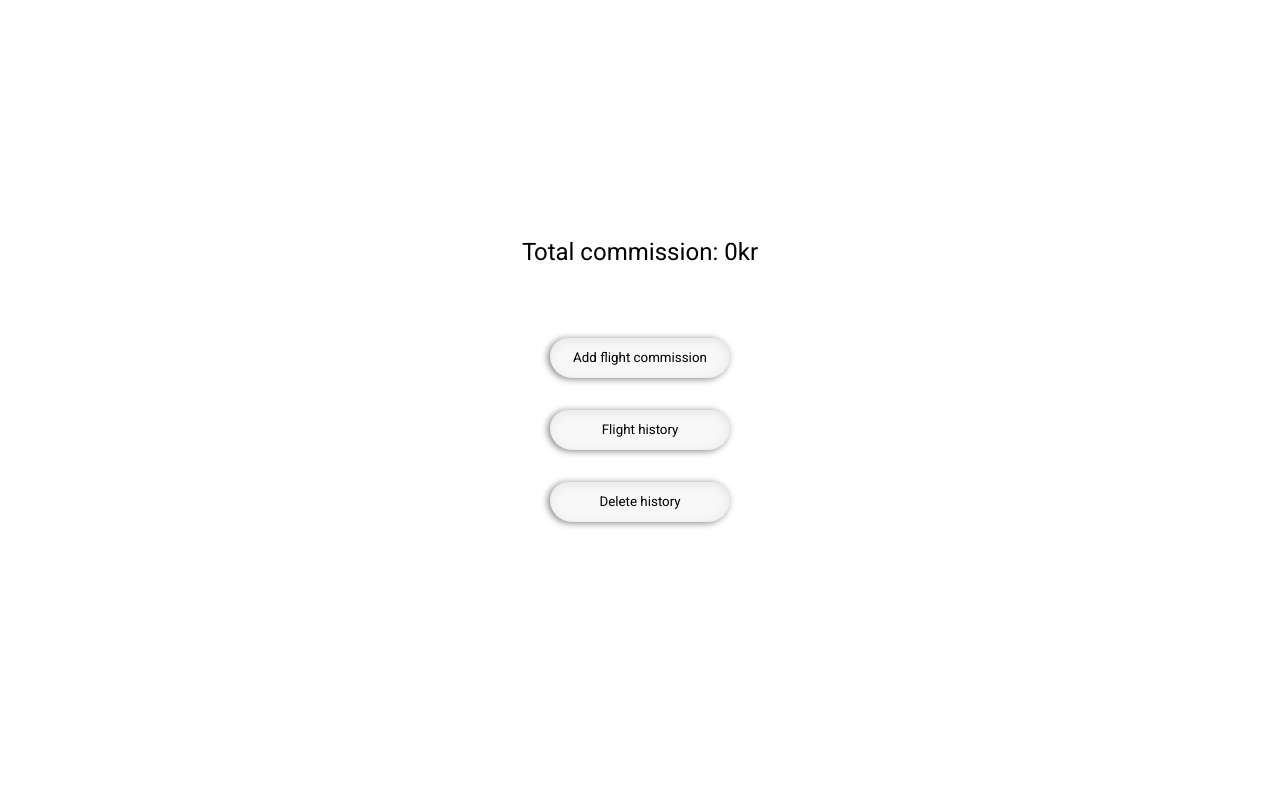
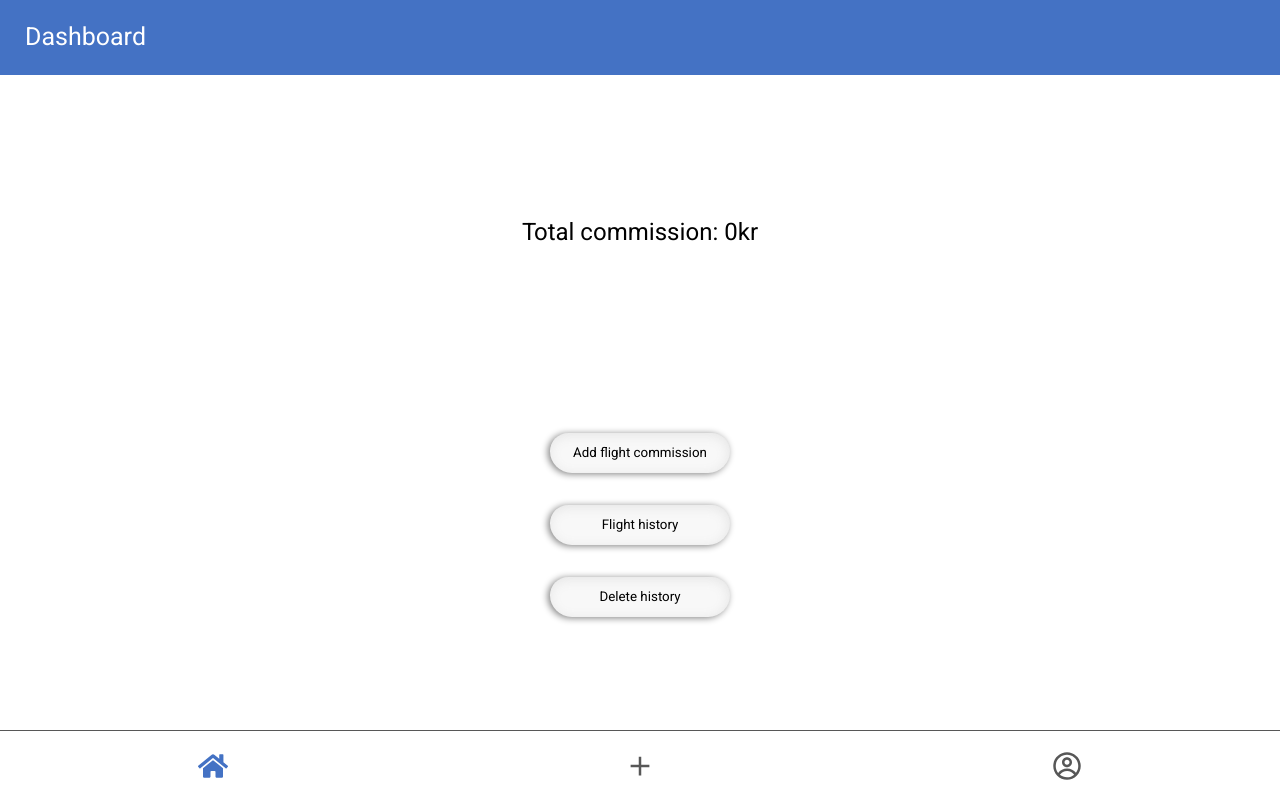
Before and after one commit to albinglindell/commission-calculator, a React (Create React App) app: page / in a window 1280 px wide. Built offline with nearby package versions, Linux system fonts and the light colour scheme.

Commit message:
total facelift

```diff
--- a/package.json
+++ b/package.json
@@ -6,6 +6,7 @@
     "@testing-library/jest-dom": "^5.16.5",
     "@testing-library/react": "^13.4.0",
     "@testing-library/user-event": "^13.5.0",
+    "firebase": "^10.7.1",
     "react": "^18.2.0",
     "react-dom": "^18.2.0",
     "react-icons": "^4.12.0",
--- a/src/App.css
+++ b/src/App.css
@@ -18,7 +18,7 @@ body{
   flex-direction: column;
   width: 100%;
   height: 100%;
-  justify-content: center;
+  justify-content: space-between;
   align-items: center;
 }
 .Link{
@@ -64,7 +64,8 @@ body{
   flex-direction: column;
   gap: 8px;
   width: 90%;
-  height: 75svh;
+  margin-top: 25px;
+  height: 65svh;
   overflow: scroll;
   list-style: none;
   color: rgb(67, 67, 67);
@@ -77,6 +78,7 @@ margin: 20px 0 0 20px;
 .flightListHeading, .flightInfo{
   border-bottom: .5px solid black;
   width: 80%;
+  margin-top: 25px;
   text-align: center;
   margin-bottom: 25px;
   padding: 0 15px 15px 15px;
@@ -98,13 +100,12 @@ h1{
 }
 .totalProvisionHeading{
   align-self: flex-end;
-  margin: 10px 10% 0 0;
   position: absolute;
-  bottom: 40px;
+  bottom: 90px;
+  right: 30px;
 }
 .flightHistory{
   position: relative;
-  margin-top: 25px;
   width: 100%;
   height: 100svh;
   display: flex;
@@ -204,7 +205,7 @@ button{
   height: 100svh;
   display: flex;
   flex-direction: column;
-  justify-content: space-evenly;
+  justify-content: space-between;
 }
 .statisticCard{
   display: flex;
@@ -311,3 +312,38 @@ border-bottom: 1.5px solid rgb(16, 79, 131);
 .history-li{
   background-color: #FFFFFF;
 }
+nav{
+  display: flex;
+  position: absolute;
+  align-items: center;
+  bottom: 0;
+  left: 0;
+  height: 70px;
+  width: 100vw;
+  border-top: .5px solid rgb(87,87,87);
+}
+nav ol{
+  display: flex;
+  width: 100%;
+  justify-content: space-around;
+  list-style: none;
+}
+.navIcon > .Link > svg {
+  font-size: 30px;
+  color: rgb(87, 87, 87);
+}
+.active > .Link > svg {
+  color: #4472C4 !important;
+}
+
+.header{
+  width: 100vw;
+  background-color: #4472C4;
+  height: 75px;
+  display: flex;
+  align-items: center;
+  color: white;
+}
+.header h1{
+  margin-left: 25px;
+}
--- a/src/components/Add.jsx
+++ b/src/components/Add.jsx
@@ -1,5 +1,7 @@
 import React, { useRef, useState } from 'react'
 import { useNavigate } from 'react-router-dom'
+import Nav from './Nav'
+import Header from './Header'
 
 function Add() {
     let [flightNr, setFlightNr] = useState("")
@@ -89,6 +91,7 @@ function Add() {
 
   return (
     <div className='inputForm'>
+        <Header heading={"Add commission"}/>
     <div className="statisticCard">
         <input  ref={FlightNr} onChange={()=>handleInputChangeEarnings(FlightNr)} type="text" className="flightNr" placeholder='FlightNr' value={flightNr}/>
         <input  ref={Earning} onChange={()=>handleInputChangeEarnings(Earning)} type='number' inputMode='numeric' pattern="[0-9]*" className="totalEarnings" placeholder='Total sales' value={totalSales}/>
@@ -98,6 +101,8 @@ function Add() {
      <div className="FormbuttonContainer">
     <div onClick={()=> provisionCalculator()} className="Formbutton">enter</div>
     </div>
+    <Nav page={"add"}/>
+
     </div>
   )
 }
--- a/src/components/FlightHistory.jsx
+++ b/src/components/FlightHistory.jsx
@@ -1,5 +1,7 @@
 import React, { useEffect, useState } from "react";
 import FlightList from "./FlightList";
+import Nav from "./Nav";
+import Header from "./Header";
 
 // import Backbutton from "./Backbutton";
 
@@ -14,7 +16,8 @@ function FlightHistory() {
   return (
     <div className="flightHistory">
       {/* <Backbutton /> */}
-      <h1 className="flightListHeading">Commission</h1>
+      <Header heading={"Commission"}/>
+      {/* <h1 className="flightListHeading">Commission</h1> */}
       {!totalProvision && <h2>Currently no flights added..</h2>}
       <ol className="orientedList">
         {currentFlights && currentFlights.map((preFlight) => {
@@ -29,6 +32,7 @@ function FlightHistory() {
       {totalProvision ? <h2 className="totalProvisionHeading">
         Total {totalProvision}kr
       </h2> : ""}
+      <Nav page={"history"}/>
     </div>
   );
 }
--- /dev/null
+++ b/src/components/Header.jsx
@@ -0,0 +1,11 @@
+import React from 'react'
+
+function Header({heading}) {
+  return (
+    <header className='header'>
+        <h1>{heading}</h1>
+    </header>
+  )
+}
+
+export default Header
--- a/src/components/Homescreen.jsx
+++ b/src/components/Homescreen.jsx
@@ -1,6 +1,8 @@
 import React, {useState}from 'react'
 import { Link } from 'react-router-dom'
 import PopupModul from './PopupModul'
+import Nav from './Nav'
+import Header from './Header'
 
 function Homescreen() {
     const totalProvision = localStorage.getItem("total-provision-earned")
@@ -10,6 +12,7 @@ function Homescreen() {
 
   return (
     <div className='homeScreen'>
+      <Header heading={"Dashboard"}/>
         <PopupModul display={display} setDisplay={setDisplay} />
         <h2 className='total-provision'>Total commission: {totalProvision ? totalProvision : "0"}kr</h2>
         <div className="homeScreenButtonContainer">
@@ -21,6 +24,7 @@ function Homescreen() {
         </Link>
           <button className='button' onClick={()=>setDisplay(true)}>Delete history</button>
         </div>
+        <Nav page={"home"}/>
     </div>
   )
 }
--- /dev/null
+++ b/src/components/Nav.jsx
@@ -0,0 +1,34 @@
+import { FaHome } from "react-icons/fa";
+import { IoMdAdd } from "react-icons/io";
+import { CgProfile } from "react-icons/cg";
+import { Link } from 'react-router-dom'
+
+
+
+function Nav({page}) {
+
+  return (
+    <div>
+    <nav>
+        <ol>
+            <li className={page === 'home' ? 'navIcon active':'navIcon'}>
+                <Link className='Link' to={"/"}>
+                    <FaHome />
+                </Link>
+            </li>
+            <li className={page === "add" ? 'active navIcon': 'navIcon'}>
+                <Link className='Link' to={"/AddFlight"}>
+                    <IoMdAdd />
+                </Link>
+            </li>
+            <li className={page === 'history' ? 'navIcon active' : 'navIcon'}>
+                <Link className='Link' to={"/FlightHistory"}>
+                    <CgProfile />
+                </Link>
+            </li>
+        </ol>
+    </nav>
+</div>  )
+}
+
+export default Nav
```
Also changed, not shown: src/App.js (+23 -0 lines), 1 other file (tests, documents, lock files or other folders).
